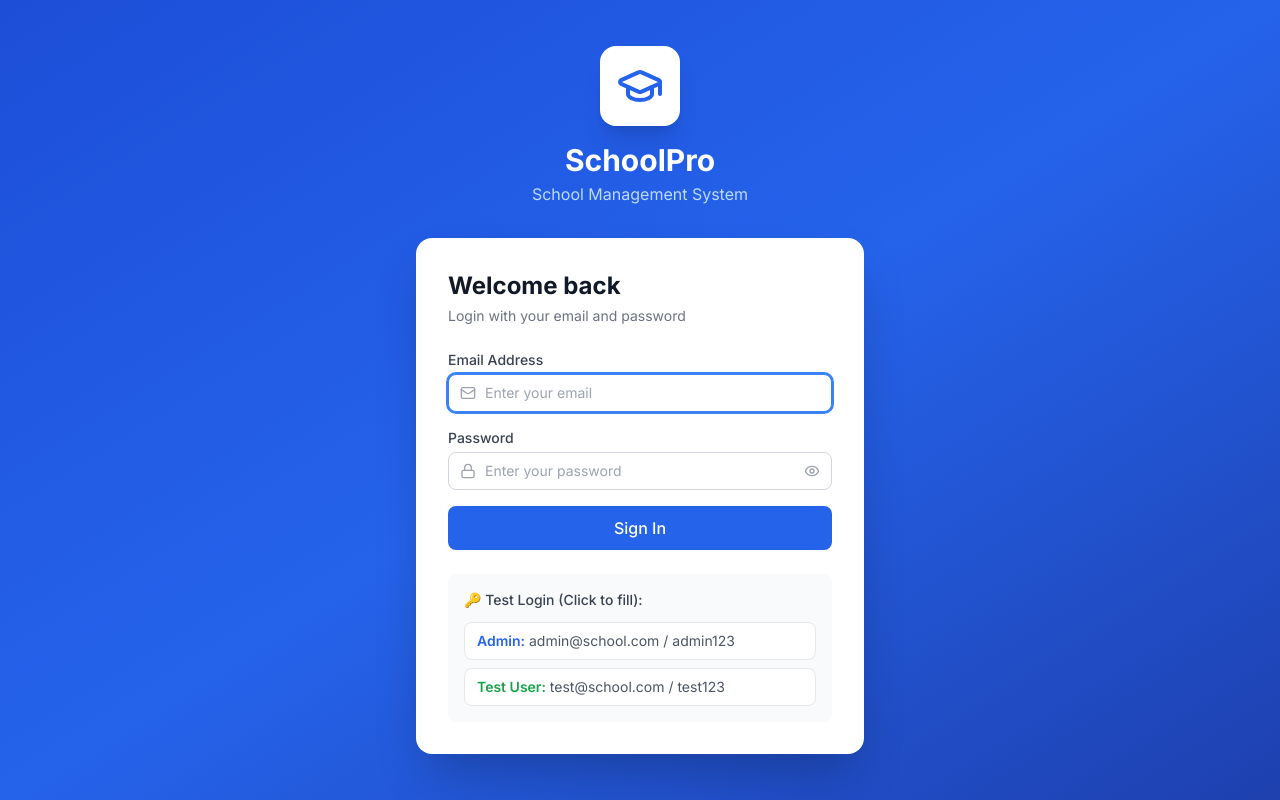
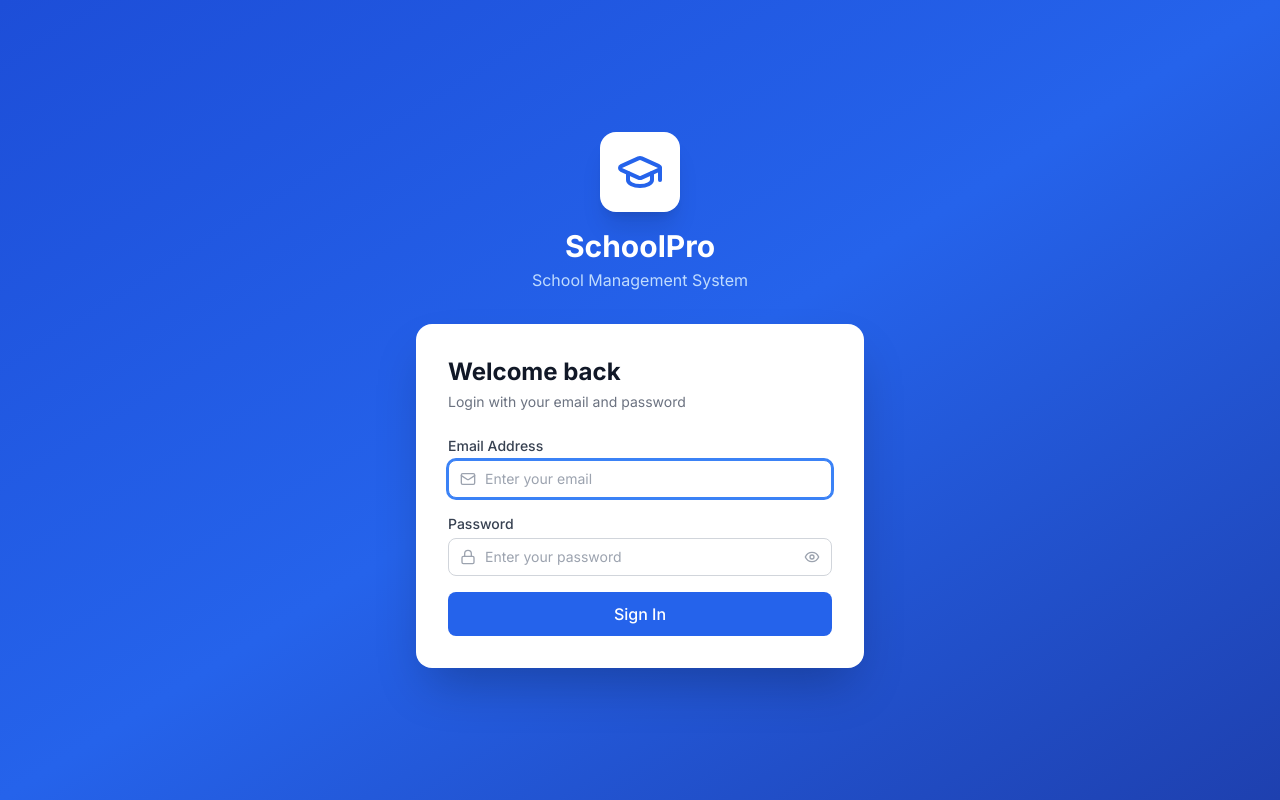
Before and after one commit to yin-khin/school_system, a React (Vite) app: page /login in a window 1280 px wide. Built offline with nearby package versions, Linux system fonts and the light colour scheme; no server answers; a web font is replaced by a local one.

Commit message:
close login

```diff
--- a/src/pages/auth/Login.jsx
+++ b/src/pages/auth/Login.jsx
@@ -114,7 +114,7 @@
           </form>
 
           {/* Test Login Options */}
-          <div className="mt-6 p-4 bg-gray-50 rounded-lg text-sm text-gray-600">
+          {/* <div className="mt-6 p-4 bg-gray-50 rounded-lg text-sm text-gray-600">
             <p className="font-medium mb-3 text-gray-700">🔑 Test Login (Click to fill):</p>
             <div className="space-y-2">
               <button
@@ -132,7 +132,7 @@
                 test@school.com / test123
               </button>
             </div>
-          </div>
+          </div> */}
         </div>
       </div>
     </div>
```
